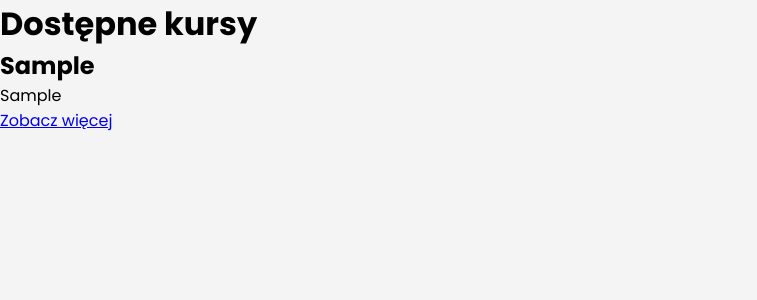
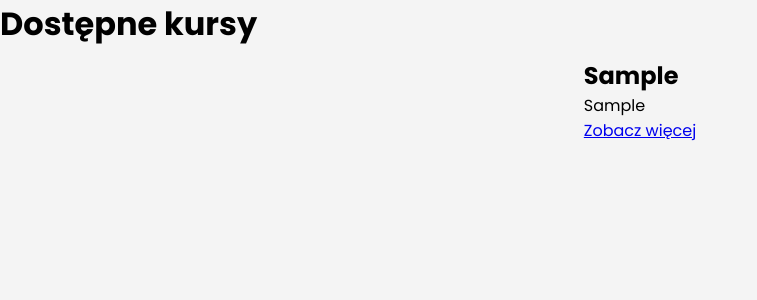
Before and after one commit to bubliks7/e-learning-portal, a Django app: page /courses/ in a window 1280 px wide. Shown: the part 80-380 px from the top of the page, without its empty margins (0-757 px from the left). Run offline with Django 4.2, Linux system fonts and the light colour scheme; tables that the repository leaves empty hold one stand-in row (values such as "Sample post").

Commit message:
added styles and fix link

```diff
--- a/portal/static/portal/style.css
+++ b/portal/static/portal/style.css
@@ -86,3 +86,9 @@ header {
 .courseCard p {
     margin: 10px;
 }
+
+.courses-container {
+    display: flex;
+    justify-content: space-evenly;
+    margin: 10px;
+}
--- a/portal/templates/portal/course_list.html
+++ b/portal/templates/portal/course_list.html
@@ -9,7 +9,7 @@
 <body>
     <nav>
         <h2>Portal</h2>
-        <a href="{% url 'home' %}">Strona główna</a>
+        <a href="{% url '' %}">Strona główna</a>
     </nav>
 
     <main>
```
